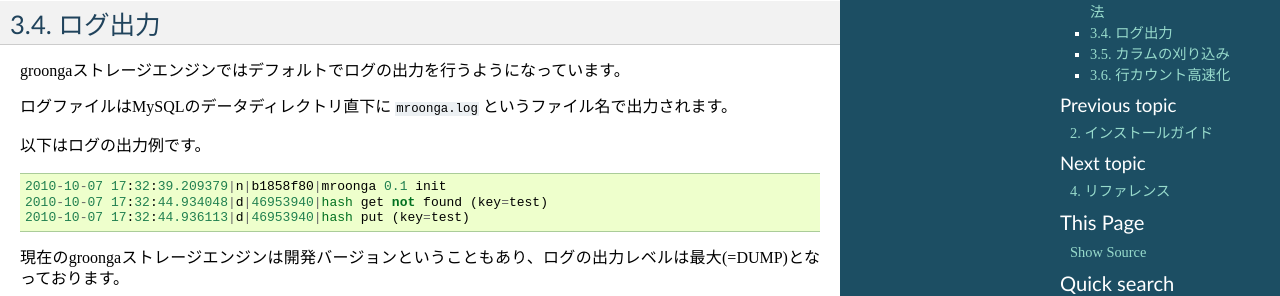
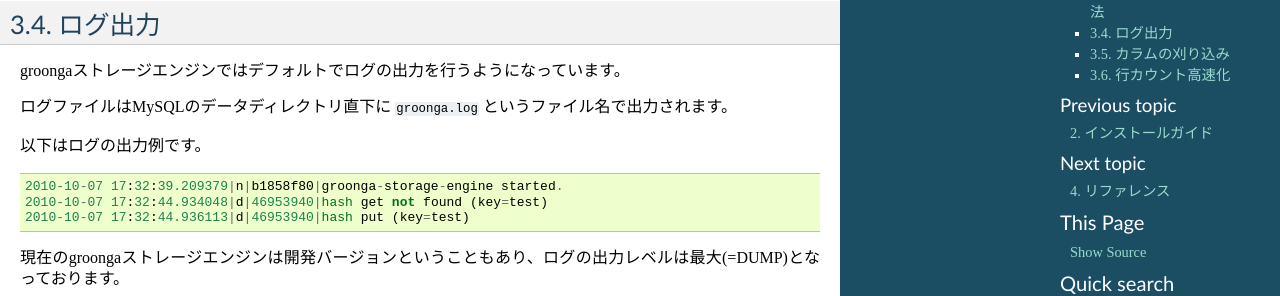
Before and after one commit to mroonga/mroonga, a Sphinx documentation site: the page built from doc/ja/source/userguide.rst, in a window 1280 px wide and 900 px high, scrolled down 1908 px. Shown: the part 158-454 px from the top of the window. Built offline with Sphinx 7.4.7, drawn with Linux system fonts in a browser that asks for light colours.

Commit message:
fixed docs for logging.

```diff
--- a/doc/ja/source/userguide.rst
+++ b/doc/ja/source/userguide.rst
@@ -116,11 +116,11 @@
 
 groongaストレージエンジンではデフォルトでログの出力を行うようになっています。
 
-ログファイルはMySQLのデータディレクトリ直下に ``mroonga.log`` というファイル名で出力されます。
+ログファイルはMySQLのデータディレクトリ直下に ``groonga.log`` というファイル名で出力されます。
 
 以下はログの出力例です。 ::
 
- 2010-10-07 17:32:39.209379|n|b1858f80|mroonga 0.1 init
+ 2010-10-07 17:32:39.209379|n|b1858f80|groonga-storage-engine started.
  2010-10-07 17:32:44.934048|d|46953940|hash get not found (key=test)
  2010-10-07 17:32:44.936113|d|46953940|hash put (key=test)
 
```
